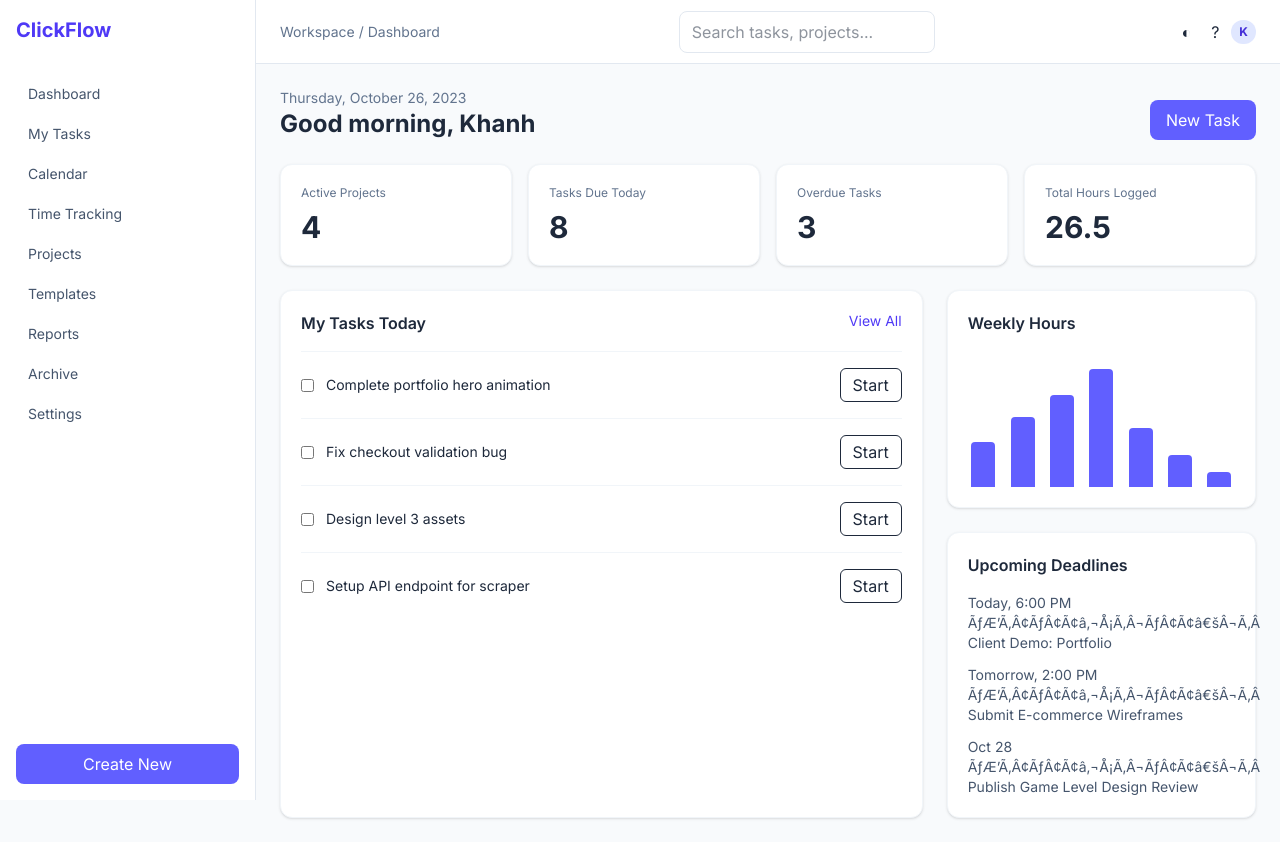
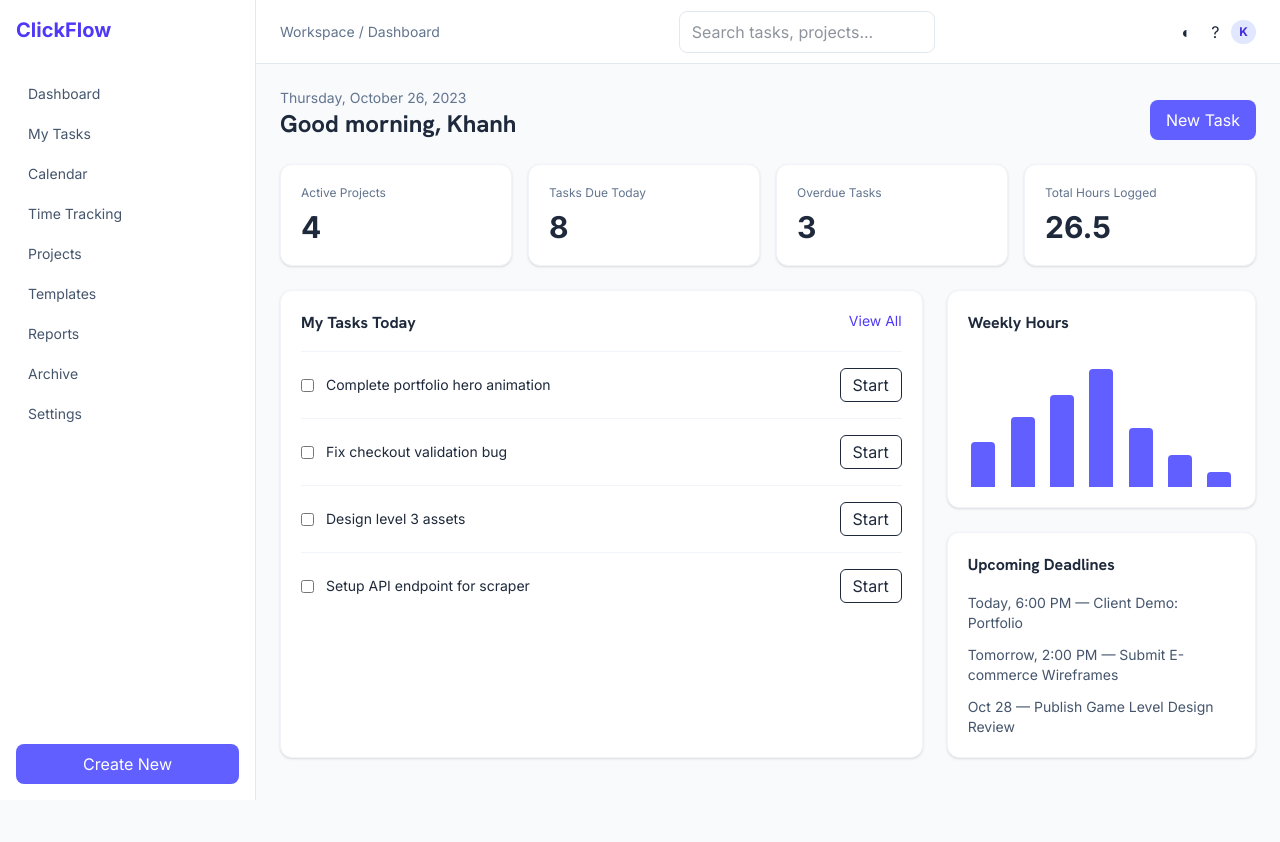
Before and after one commit to dinhkhanh1803/ClickFlow, a Next.js app in the folder apps/web/: page / in a window 1280 px wide. After the commit the page ends 800 px from the top, so only its background shows below. Built offline with nearby package versions, Linux system fonts and the light colour scheme.

Commit message:
fix: stabilize dashboard typography and sidebar

```diff
--- a/apps/web/src/app/globals.css
+++ b/apps/web/src/app/globals.css
@@ -2,3 +2,4 @@
 :root { --background:#f8fafc; --foreground:#1e293b; --card:#ffffff; --muted:#64748b; --border:#e2e8f0; --primary:#6366f1; }
 .dark { --background:#0f172a; --foreground:#e2e8f0; --card:#172033; --muted:#94a3b8; --border:#334155; --primary:#818cf8; }
 *{box-sizing:border-box} body{margin:0;background:var(--background);color:var(--foreground);font-family:var(--font-inter),Arial,sans-serif} button,input{font:inherit}:focus-visible{outline:2px solid var(--primary);outline-offset:2px}
+h1,h2,h3{font-family:var(--font-heading),var(--font-inter),sans-serif;font-weight:650}
--- a/apps/web/src/app/layout.tsx
+++ b/apps/web/src/app/layout.tsx
@@ -1,7 +1,7 @@
 import type { Metadata } from 'next';
-import { Inter, JetBrains_Mono } from 'next/font/google';
+import { Hanken_Grotesk, Inter, JetBrains_Mono } from 'next/font/google';
 import { ThemeProvider } from '@/components/theme-provider';
 import './globals.css';
-const inter=Inter({subsets:['latin'],variable:'--font-inter'}); const mono=JetBrains_Mono({subsets:['latin'],variable:'--font-mono'});
+const heading=Hanken_Grotesk({subsets:['latin'],variable:'--font-heading'}); const inter=Inter({subsets:['latin'],variable:'--font-inter'}); const mono=JetBrains_Mono({subsets:['latin'],variable:'--font-mono'});
 export const metadata: Metadata = { title: 'ClickFlow', description: 'Your productivity engine' };
-export default function RootLayout({ children }: Readonly<{ children: React.ReactNode }>) { return <html lang="en" suppressHydrationWarning><body className={`${inter.variable} ${mono.variable}`}><ThemeProvider>{children}</ThemeProvider></body></html>; }
+export default function RootLayout({ children }: Readonly<{ children: React.ReactNode }>) { return <html lang="en" suppressHydrationWarning><body className={`${heading.variable} ${inter.variable} ${mono.variable}`}><ThemeProvider>{children}</ThemeProvider></body></html>; }
--- a/apps/web/src/components/app-sidebar.tsx
+++ b/apps/web/src/components/app-sidebar.tsx
@@ -3,4 +3,4 @@
 import { useState } from 'react';
 import { Button } from '@/components/ui/button';
 const items=[['Dashboard','/dashboard'],['My Tasks','/my-tasks'],['Calendar','/calendar'],['Time Tracking','/time-tracking'],['Projects','/projects'],['Templates','/templates'],['Reports','/reports'],['Archive','/archive'],['Settings','/settings']];
-export function AppSidebar(){const [open,setOpen]=useState(false); const navigation=<nav className="space-y-1">{items.map(([label,href])=><Link key={label} href={href} onClick={()=>setOpen(false)} className="block rounded-lg px-3 py-2 text-sm text-slate-600 hover:bg-indigo-50 hover:text-indigo-700 dark:text-slate-300 dark:hover:bg-slate-800">{label}</Link>)}</nav>; return <><Button aria-label="Open navigation" className="fixed left-3 top-3 z-40 md:hidden" onClick={()=>setOpen(true)}>Menu</Button><aside className="hidden h-screen w-64 flex-col border-r border-slate-200 bg-white p-4 dark:border-slate-700 dark:bg-slate-900 md:flex" aria-label="Primary navigation"><Link href="/dashboard" className="mb-8 text-xl font-bold text-indigo-600">ClickFlow</Link>{navigation}<Button className="mt-auto">Create New</Button></aside>{open&&<div className="fixed inset-0 z-50 bg-slate-950/40 md:hidden"><aside className="h-full w-72 bg-white p-4 dark:bg-slate-900"><Button aria-label="Close navigation" variant="ghost" onClick={()=>setOpen(false)}>Close</Button><Link href="/dashboard" className="my-6 block text-xl font-bold text-indigo-600">ClickFlow</Link>{navigation}<Button className="mt-6 w-full">Create New</Button></aside></div>}</>}
+export function AppSidebar(){const [open,setOpen]=useState(false); const navigation=<nav className="space-y-1">{items.map(([label,href])=><Link key={label} href={href} onClick={()=>setOpen(false)} className="block rounded-lg px-3 py-2 text-sm text-slate-600 hover:bg-indigo-50 hover:text-indigo-700 dark:text-slate-300 dark:hover:bg-slate-800">{label}</Link>)}</nav>; return <><Button aria-label="Open navigation" className="fixed left-3 top-3 z-40 md:hidden" onClick={()=>setOpen(true)}>Menu</Button><aside className="sticky top-0 hidden h-screen w-64 shrink-0 self-start flex-col border-r border-slate-200 bg-white p-4 dark:border-slate-700 dark:bg-slate-900 md:flex" aria-label="Primary navigation"><Link href="/dashboard" className="mb-8 text-xl font-bold text-indigo-600">ClickFlow</Link>{navigation}<Button className="mt-auto">Create New</Button></aside>{open&&<div className="fixed inset-0 z-50 bg-slate-950/40 md:hidden"><aside className="h-full w-72 bg-white p-4 dark:bg-slate-900"><Button aria-label="Close navigation" variant="ghost" onClick={()=>setOpen(false)}>Close</Button><Link href="/dashboard" className="my-6 block text-xl font-bold text-indigo-600">ClickFlow</Link>{navigation}<Button className="mt-6 w-full">Create New</Button></aside></div>}</>}
```
Also changed, not shown: apps/web/src/app/page.tsx (+1 -1 lines).
